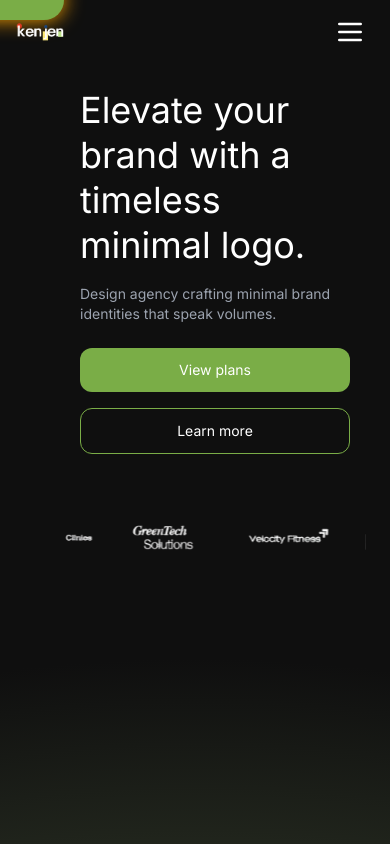
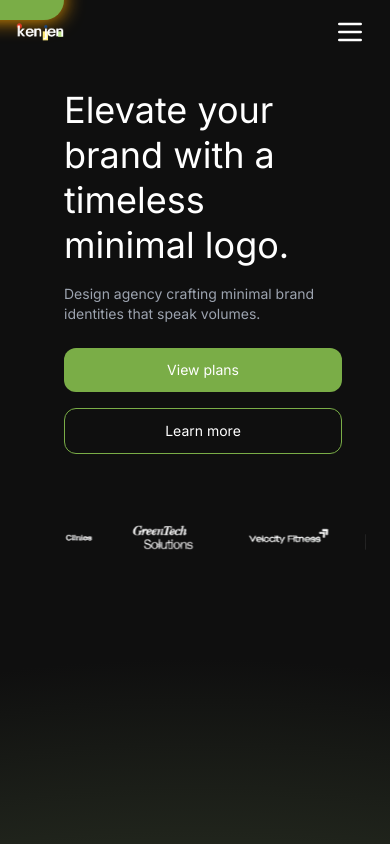
Before and after one commit to EbadullahSiddiqi/Kenjen, a React (Vite) app in the folder Kenjen/: page / in a window 390 px wide. Shown: the top 844 px of the page. Built offline with nearby package versions, Linux system fonts and the light colour scheme; a web font is replaced by a local one.

Commit message:
Imrpovements made

```diff
--- a/Kenjen/src/Components/HeroSection.jsx
+++ b/Kenjen/src/Components/HeroSection.jsx
@@ -19,6 +19,10 @@ const HeroSection = () => {
       window.removeEventListener("mousemove", handleMouseMove);
     };
   }, []);
+
+  window.onload = function () {
+    localStorage.setItem("cursorFollowerExpand", "false");
+  };
 
   return (
     <div className="p-6 md:p-12 lg:p-24 relative min-h-screen overflow-hidden">
@@ -44,7 +48,7 @@ const HeroSection = () => {
       </div>
 
       {/* Content */}
-      <div className="relative z-10 container mx-auto px-4 sm:px-6 lg:px-8 pt-16 sm:pt-24 lg:pt-32">
+      <div className="relative z-10 container mx-auto pr-6 sm:px-6 lg:px-8 pt-16 sm:pt-24 lg:pt-32">
         <h1 className="text-4xl sm:text-5xl lg:text-6xl text-white max-w-3xl leading-tight">
           Elevate your brand with a timeless minimal logo.
         </h1>
```
